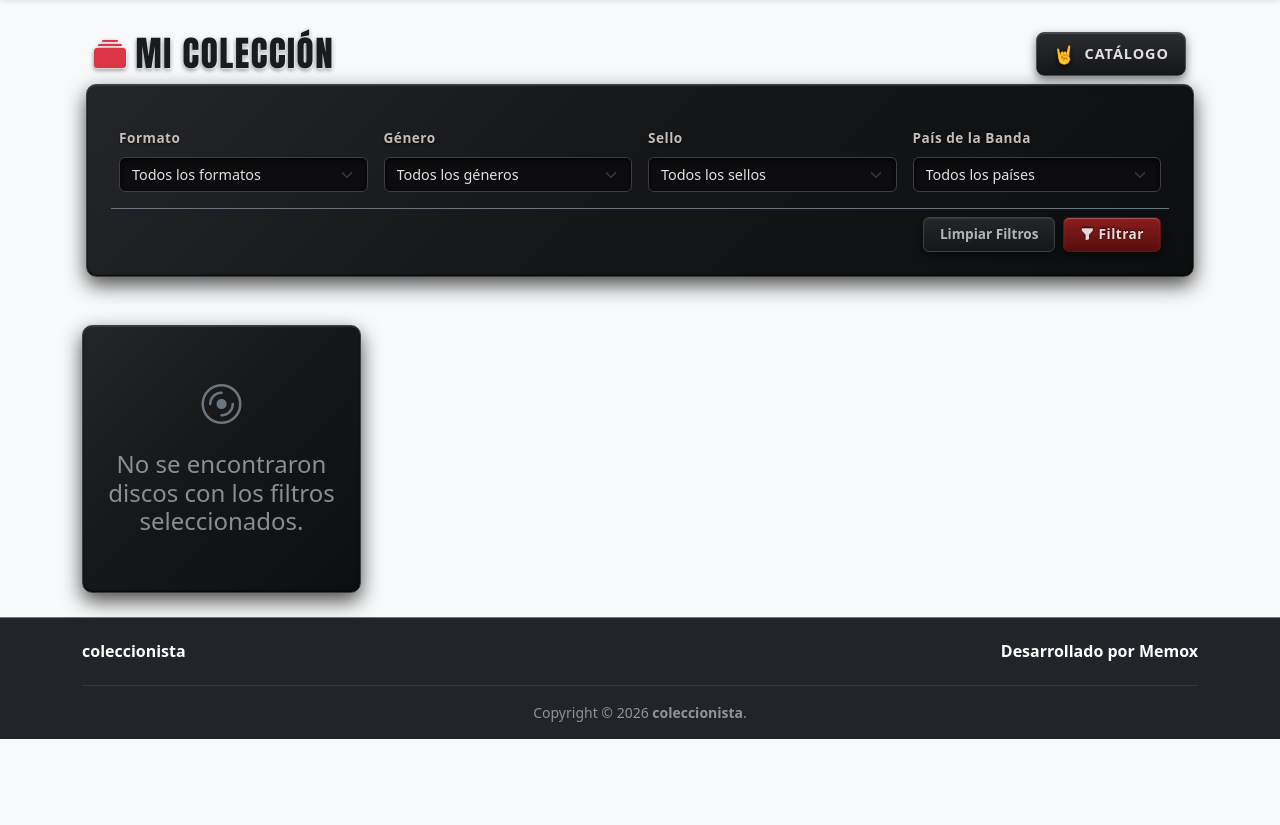
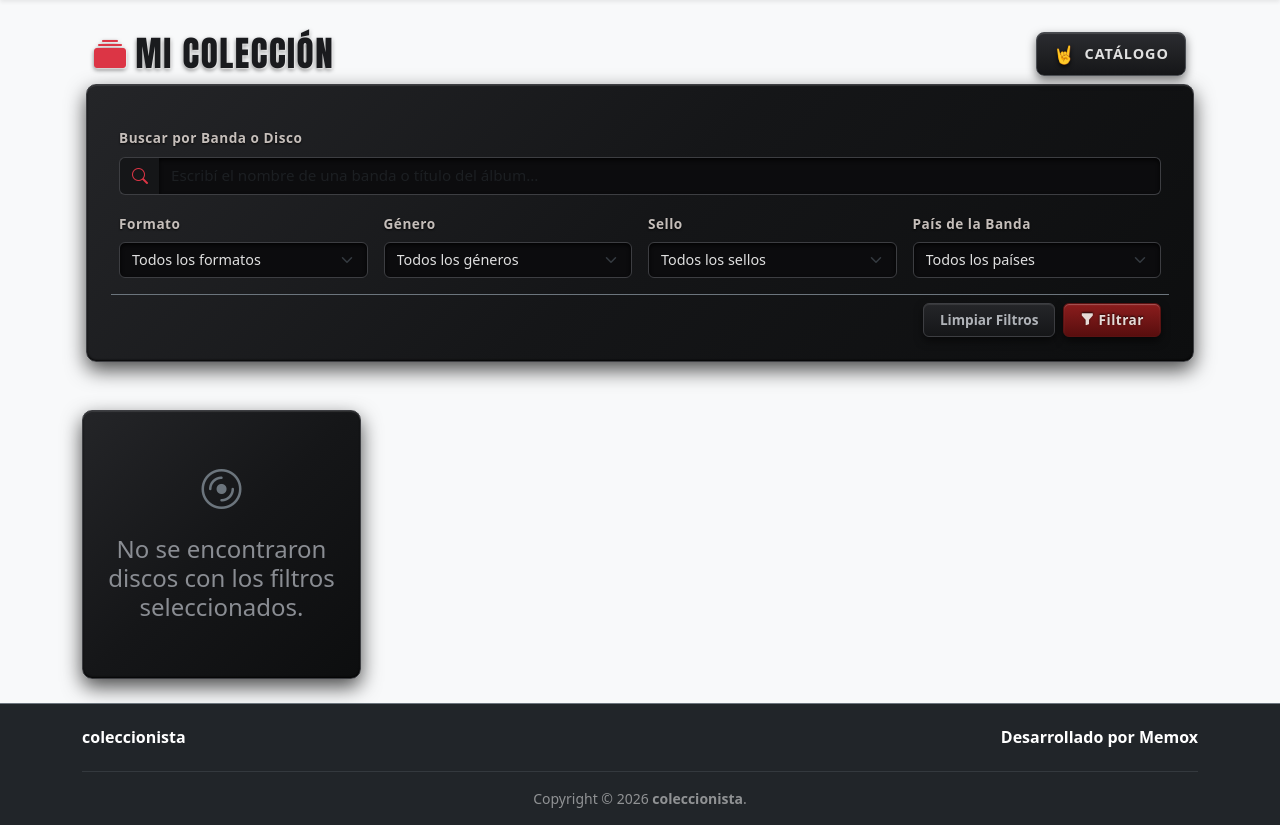
Before and after one commit to lucasmemox/melodiasDesktop, a Flask app: page /coleccion in a window 1280 px wide. Shown: the part 75-900 px from the top of the page. Before the commit the page ends 814 px from the top, so only its background shows below. Run offline with Flask 3, Linux system fonts and the light colour scheme.

Commit message:
coleccion buscar por disco y banda

```diff
--- a/app/routes.py
+++ b/app/routes.py
@@ -509,6 +509,7 @@ def buscar_banda_discogs():
 @login_required
 def ver_coleccion():
     # Obtener parámetros de la URL
+    q = request.args.get('q', default='', type=str).strip()
     formato_id = request.args.get('formato_id', type=int)
     genero_id = request.args.get('genero_id', type=int)
     sello_id = request.args.get('sello_id', type=int)
@@ -516,6 +517,16 @@ def ver_coleccion():
 
     # Base Query: Álbumes del usuario actual
     query = Album.query.join(Banda).filter(Album.usuario_id == current_user.id)
+
+    # Búsqueda por Texto (Afecta tanto al nombre de la Banda como al Título del Álbum)
+    if q:
+        termino = f"%{q}%"
+        query = query.filter(
+            db.or_(
+                Banda.nombre.ilike(termino),
+                Album.titulo.ilike(termino)
+            )
+        )
 
     # Filtro por Formato (incluye subformatos)
     if formato_id:
@@ -557,6 +568,7 @@ def ver_coleccion():
         sellos=sellos,
         paises=paises,
         filtros_acti={
+            'q': q,
             'formato_id': formato_id,
             'genero_id': genero_id,
             'sello_id': sello_id,
--- a/app/templates/coleccion.html
+++ b/app/templates/coleccion.html
@@ -33,6 +33,29 @@
         font-size: 0.85rem;
         letter-spacing: 0.5px;
         text-shadow: 0 1px 2px rgba(0,0,0,0.8);
+    }
+
+    /* Input de Búsqueda de Texto */
+    .metal-input {
+        background-color: #0c0c0e !important;
+        color: #e0e0e0 !important;
+        border: 1px solid #3d3e42 !important;
+        border-left: none !important;
+        border-radius: 0 6px 6px 0 !important;
+        font-size: 0.95rem;
+        box-shadow: inset 0 2px 4px rgba(0, 0, 0, 0.8);
+    }
+
+    .metal-input:focus {
+        border-color: #8b1d1d !important;
+        box-shadow: 0 0 0 0.25rem rgba(139, 29, 29, 0.3) !important;
+    }
+
+    .metal-input-addon {
+        background-color: #151618 !important;
+        border: 1px solid #3d3e42 !important;
+        border-right: none !important;
+        border-radius: 6px 0 0 6px !important;
     }
 
     .metal-select {
@@ -202,7 +225,20 @@
     </div>
 
     <!-- Formulario de Filtros Metálico -->
-    <form method="GET" action="{{ url_for('main.ver_coleccion') }}" class="row g-3 mb-5 metal-filter-card p-4">
+    <form id="filter-form" method="GET" action="{{ url_for('main.ver_coleccion') }}" class="row g-3 mb-5 metal-filter-card p-4">
+
+        <!-- Buscador por Banda o Disco (Fila Superior) -->
+        <div class="col-12">
+            <label for="q" class="form-label metal-form-label">Buscar por Banda o Disco</label>
+            <div class="input-group">
+                <span class="input-group-text metal-input-addon">
+                    <i class="bi bi-search text-danger"></i>
+                </span>
+                <input type="text" name="q" id="q" class="form-control metal-input"
+                       placeholder="Escribí el nombre de una banda o título del álbum..."
+                       value="{{ filtros_acti.q or '' }}">
+            </div>
+        </div>
 
         <!-- Formato -->
         <div class="col-md-3">
@@ -266,7 +302,7 @@
     </form>
 
     <!-- Lista/Grilla de Álbumes -->
-    <div class="row row-cols-1 row-cols-sm-2 row-cols-md-3 row-cols-lg-4 g-4">
+    <div id="albumes-container" class="row row-cols-1 row-cols-sm-2 row-cols-md-3 row-cols-lg-4 g-4">
         {% for album in albumes %}
             <div class="col">
                 <div class="card h-100 metal-card overflow-hidden">
@@ -352,4 +388,71 @@
         {% endfor %}
     </div>
 </div>
+
+<script>
+    document.addEventListener('DOMContentLoaded', function() {
+        const filterForm = document.getElementById('filter-form');
+        const searchInput = document.getElementById('q');
+        const selects = document.querySelectorAll('.metal-select');
+        const albumesContainer = document.getElementById('albumes-container');
+
+        if (!filterForm || !searchInput || !albumesContainer) return;
+
+        let debounceTimer;
+
+        // Función que obtiene y reemplaza los resultados mediante AJAX en tiempo real
+        function ejecutarFiltroAjax() {
+            const formData = new FormData(filterForm);
+            const params = new URLSearchParams(formData);
+            const targetUrl = `${filterForm.action}?${params.toString()}`;
+
+            // Actualizar la URL de la barra de direcciones de forma limpia
+            window.history.replaceState({}, '', targetUrl);
+
+            // Micro-feedback de carga atenuando levemente la opacidad
+            albumesContainer.style.opacity = '0.5';
+
+            fetch(targetUrl, {
+                headers: {
+                    'X-Requested-With': 'XMLHttpRequest'
+                }
+            })
+            .then(response => response.text())
+            .then(html => {
+                const parser = new DOMParser();
+                const doc = parser.parseFromString(html, 'text/html');
+                const newContent = doc.getElementById('albumes-container');
+                if (newContent) {
+                    albumesContainer.innerHTML = newContent.innerHTML;
+                }
+                albumesContainer.style.opacity = '1';
+            })
+            .catch(err => {
+                console.error('Error al filtrar la colección:', err);
+                albumesContainer.style.opacity = '1';
+            });
+        }
+
+        // Interceptar submit para prevenir recarga completa si se presiona Enter
+        filterForm.addEventListener('submit', function(e) {
+            e.preventDefault();
+            clearTimeout(debounceTimer);
+            ejecutarFiltroAjax();
+        });
+
+        // Filtrar en tiempo real mientras vas escribiendo (300ms de pausa)
+        searchInput.addEventListener('input', function() {
+            clearTimeout(debounceTimer);
+            debounceTimer = setTimeout(ejecutarFiltroAjax, 300);
+        });
+
+        // Filtrar automáticamente al seleccionar cualquier filtro
+        selects.forEach(function(select) {
+            select.addEventListener('change', function() {
+                clearTimeout(debounceTimer);
+                ejecutarFiltroAjax();
+            });
+        });
+    });
+</script>
 {% endblock %}
```
Also changed, not shown: app/static/uploads/covers/banda_9592b602.webp (added), app/static/uploads/covers/cover_3df1000096944698a8227ed42e442620.webp (added).
